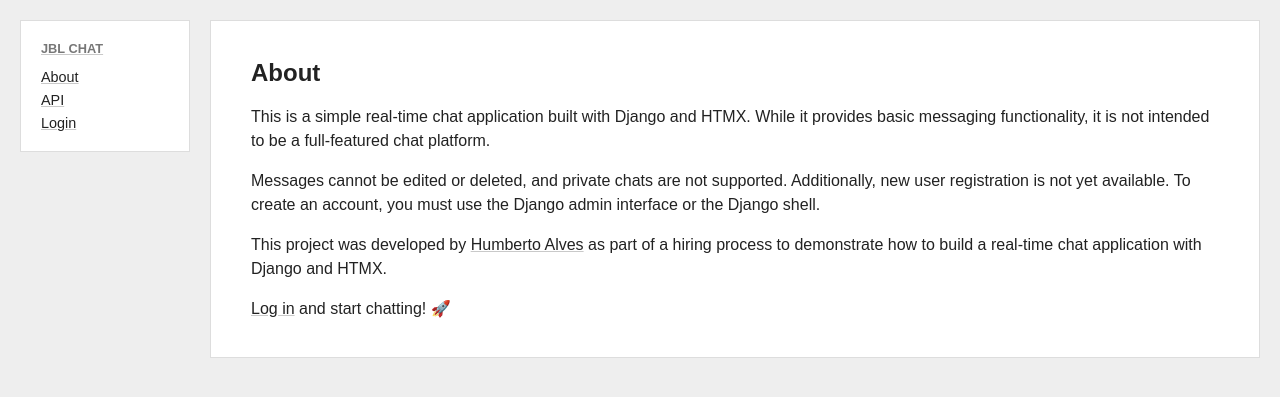
After one commit to hjalves/jbl-chat, a Django app: page /about/ in a window 1280 px wide. The commit adds this page. Shown: the top 397 px of the page. Run offline with Django 3.2, Linux system fonts and the light colour scheme.

Commit message:
Add About page and enhance error display in login form

```diff
--- /dev/null
+++ b/jbl_chat/chat/processors.py
@@ -0,0 +1,8 @@
+from chat.models import Profile
+
+
+def navigation_processor(request):
+    if not request.user.is_authenticated:
+        return {}
+    chat_profiles = Profile.objects.exclude(user=request.user)
+    return {"available_chats": chat_profiles}
--- /dev/null
+++ b/jbl_chat/chat/templates/chat/about.html
@@ -0,0 +1,19 @@
+{% extends "chat/base.html" %}
+{% block content %}
+<article class="page">
+  <h1>About</h1>
+  <p>
+    This is a simple real-time chat application built with Django and HTMX. While it provides basic messaging functionality, it is not intended to be a full-featured chat platform.
+  </p>
+  <p>
+    Messages cannot be edited or deleted, and private chats are not supported. Additionally, new user registration is not yet available. To create an account, you must use the Django admin interface or the Django shell.
+  </p>
+  <p>
+    This project was developed by <a href="https://halves.dev">Humberto Alves</a> as part of a hiring process to demonstrate how to build a real-time chat application with Django and HTMX.
+  </p>
+  <p>
+    <a href="{% url 'login' %}">Log in</a> and start chatting! 🚀
+  </p>
+</article>
+
+{% endblock %}
--- a/jbl_chat/chat/templates/chat/sidebar.html
+++ b/jbl_chat/chat/templates/chat/sidebar.html
@@ -1,8 +1,8 @@
 <aside>
   <nav>
     <ul>
-      <li class="title">JBL Chat</li>
-      <li><a href="#">About</a></li>
+      <li class="title"><a href="{% url 'chat:index' %}">JBL Chat</a></li>
+      <li><a href="{% url 'chat:about' %}">About</a></li>
       <li><a href="#">API</a></li>
       {% if user.is_authenticated %}  <!-- We assume the user has a profile -->
       <li><a href="{% url 'logout' %}">Logout</a> ({{ user.username }})</li>
@@ -11,11 +11,11 @@
       {% endif %}
     </ul>
   </nav>
-  {% if chat_profiles %}
+  {% if available_chats %}
   <nav>
     <ul>
       <li class="title">Chats</li>
-      {% for profile in chat_profiles %}
+      {% for profile in available_chats %}
       <li><a href="{% url 'chat:chat' profile.nickname %}">{{ profile.nickname }}</a></li>
       {% endfor %}
     </ul>
--- a/jbl_chat/chat/urls.py
+++ b/jbl_chat/chat/urls.py
@@ -1,13 +1,15 @@
 from django.urls import path, include
+from django.views.generic import RedirectView
 
 from chat.api.urls import api_urlpatterns
-from chat.views import index, ChatFormView, mock_login
+from chat.views import about, ChatFormView, mock_login
 
 app_name = "chat"
 
 
 urlpatterns = [
-    path("", index, name="index"),
+    path("", RedirectView.as_view(pattern_name="chat:about"), name="index"),
+    path("about/", about, name="about"),
     path("mock/login/", mock_login, name="mock_login"),
     path("api/", include(api_urlpatterns)),
     path("chats/<slug:nickname>/", ChatFormView.as_view(), name="chat"),
--- a/jbl_chat/chat/views.py
+++ b/jbl_chat/chat/views.py
@@ -26,10 +26,12 @@ def mock_login(request):
     return render(request, "chat/mocks/mock_login.html", {"form": form})
 
 
-@login_required
 def index(request):
-    context = {"chat_profiles": Profile.objects.exclude(user=request.user)}
-    return render(request, "chat/index.html", context)
+    return render(request, "chat/index.html")
+
+
+def about(request):
+    return render(request, "chat/about.html")
 
 
 @method_decorator(login_required, name="dispatch")
--- a/jbl_chat/jbl_chat/settings.py
+++ b/jbl_chat/jbl_chat/settings.py
@@ -62,6 +62,7 @@ TEMPLATES = [
         "APP_DIRS": True,
         "OPTIONS": {
             "context_processors": [
+                "chat.processors.navigation_processor",
                 "django.template.context_processors.debug",
                 "django.template.context_processors.request",
                 "django.contrib.auth.context_processors.auth",
@@ -103,6 +104,9 @@ AUTH_PASSWORD_VALIDATORS = [
     },
 ]
 
+# Authentication settings
+
+LOGIN_REDIRECT_URL = "/"
 
 # Internationalization
 # https://docs.djangoproject.com/en/3.2/topics/i18n/
--- a/jbl_chat/jbl_chat/urls.py
+++ b/jbl_chat/jbl_chat/urls.py
@@ -8,7 +8,7 @@ from django.urls import path, include
 
 urlpatterns = [
     path("", include("chat.urls")),
-    path('accounts/login/', auth_views.LoginView.as_view(), name='login'),
-    path('accounts/logout/', auth_views.LogoutView.as_view(), name='logout'),
+    path("accounts/login/", auth_views.LoginView.as_view(), name="login"),
+    path("accounts/logout/", auth_views.LogoutView.as_view(), name="logout"),
     path("admin/", admin.site.urls),
 ]
```
Also changed, not shown: jbl_chat/chat/static/chat/css/login.css (+20 -0 lines), jbl_chat/chat/templates/registration/login.html (+11 -0 lines), README.md.
